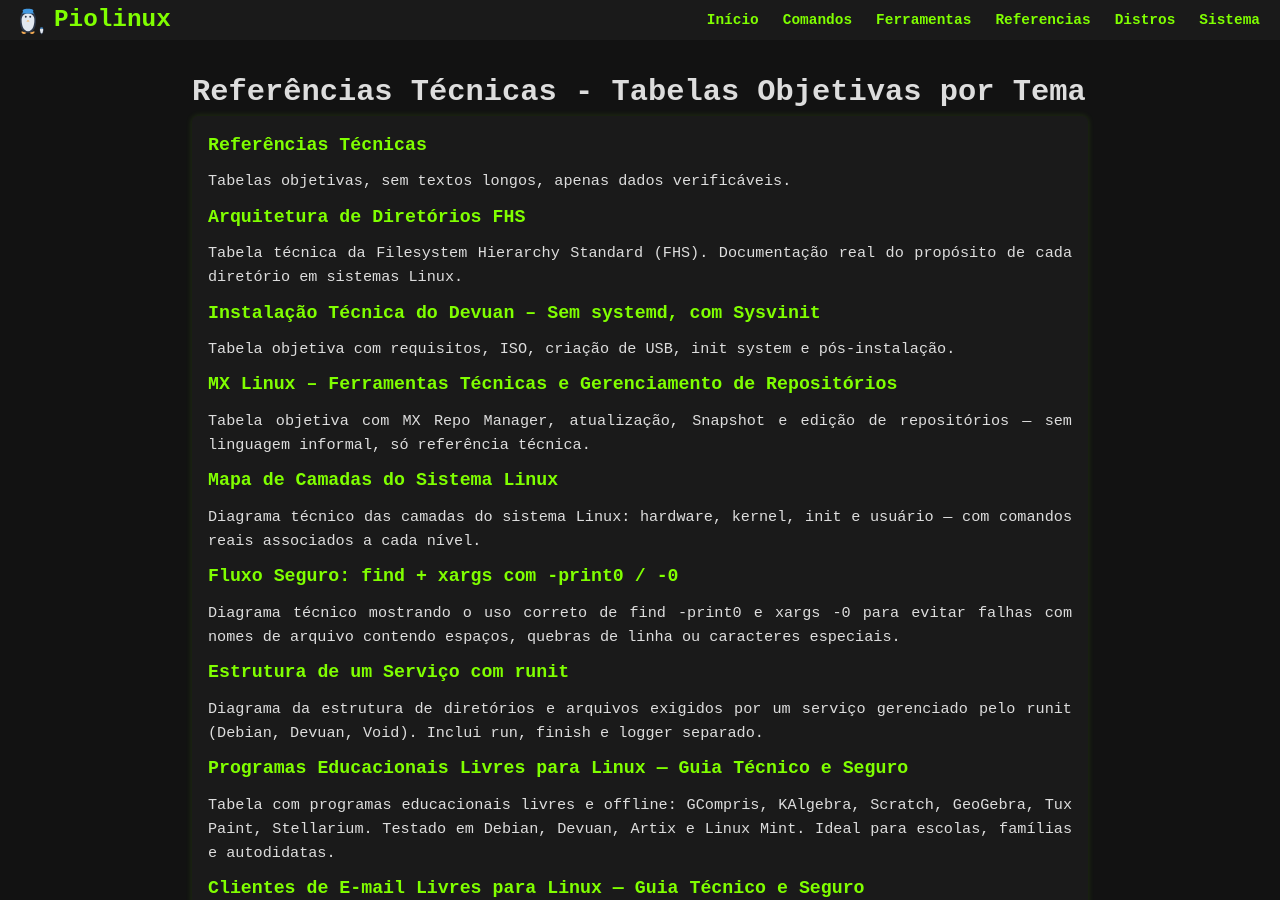
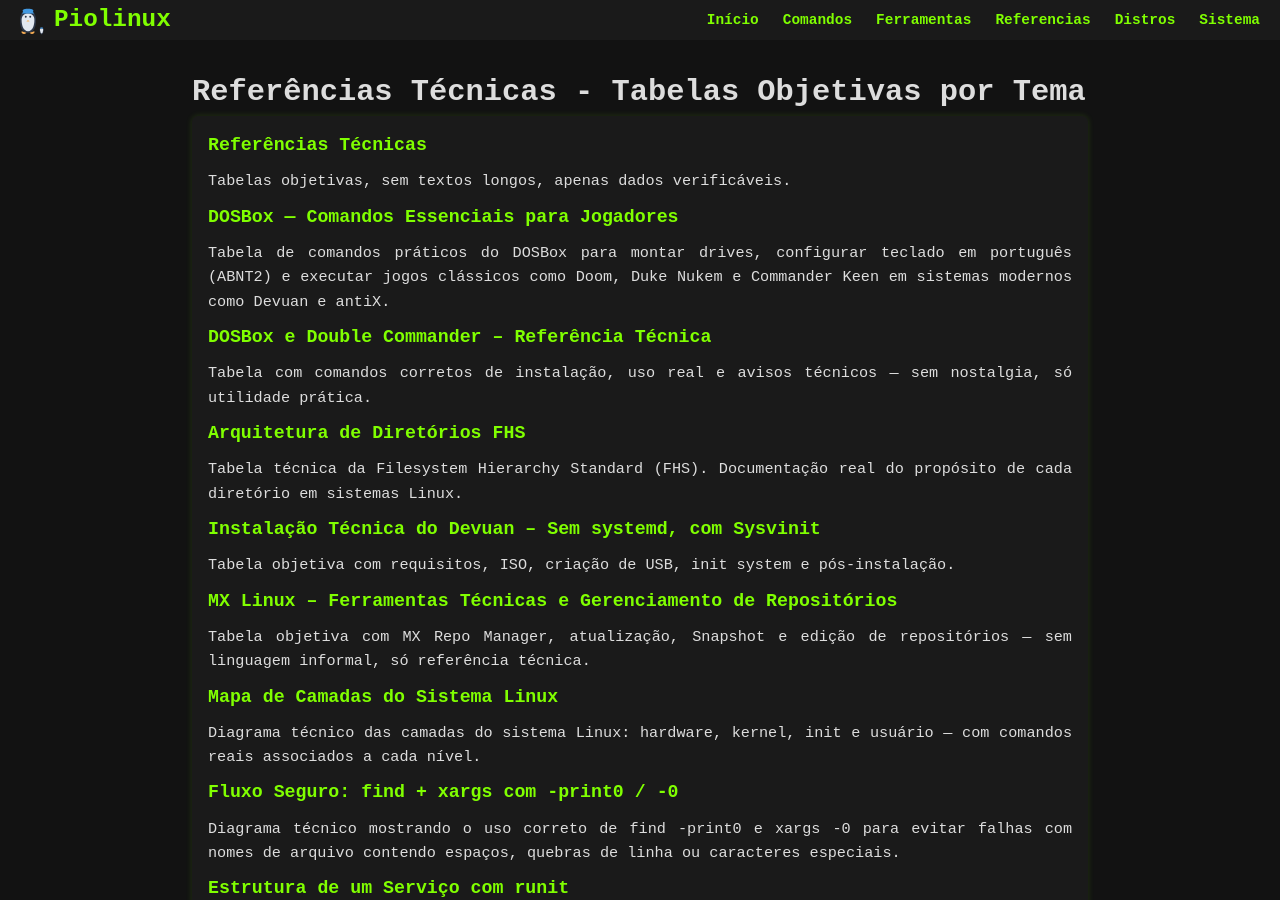
Before and after one commit to Piolinux/piolinux-site, a Jekyll site: the page built from _pages/_referencias/referencias-tecnicas-tabelas-objetivas-por-tema.md, in a window 1280 px wide and 900 px high. Built offline with Jekyll 4.4.1, drawn with Linux system fonts in a browser that asks for light colours.

Commit message:
Add files via upload

```diff
--- /dev/null
+++ b/_pages/_referencias/dosbox-comandos-essenciais-para-iniciantes.md
@@ -0,0 +1,104 @@
+---
+title: "DOSBox — Comandos Essenciais para Jogadores"
+description: "Tabela de comandos práticos do DOSBox para montar drives, configurar teclado em português (ABNT2) e executar jogos clássicos como Doom, Duke Nukem e Commander Keen em sistemas modernos como Devuan e antiX."
+layout: manual-seo
+permalink: /ferramentas/dosbox/
+tags: [dosbox, dos, jogos,]
+---
+
+
+
+
+<section>
+
+<table class="evergreen-table">
+  <thead>
+    <tr>
+      <th>Comandos.</th>
+      <th>Uso Típicos.</th>
+      <th>Resultados.</th>
+    </tr>
+  </thead>
+  <tbody>
+    <tr>
+      <td data-label="Comando"><code>mount c /home/seuuser/jogos</code></td>
+      <td data-label="Uso Típico">Monta a pasta local como unidade C: no DOS</td>
+      <td data-label="Resultado">Permite acessar arquivos do Linux como se fossem do DOS.</td>
+    </tr>
+    <tr>
+      <td data-label="Comando"><code>c:</code></td>
+      <td data-label="Uso Típico">Mudar para a unidade C:</td>
+      <td data-label="Resultado">Navega para o disco montado (necessário após mount)</td>
+    </tr>
+    <tr>
+      <td data-label="Comando"><code>dir</code></td>
+      <td data-label="Uso Típico">Listar arquivos no diretório atual.</td>
+      <td data-label="Resultado">Mostra arquivos e pastas, como no MS-DOS real.</td>
+    </tr>
+    <tr>
+      <td data-label="Comando"><code>cd GAME</code></td>
+      <td data-label="Uso Típico">Entrar na pasta GAME.</td>
+      <td data-label="Resultado">Navegação típica para acessar jogos.</td>
+    </tr>
+    <tr>
+      <td data-label="Comando"><code>GAME.EXE</code></td>
+      <td data-label="Uso Típico">Executar o jogo (ou programa)</td>
+      <td data-label="Resultado">Inicia o software legado em modo emulado.</td>
+    </tr>
+    <tr>
+      <td data-label="Comando"><code>mount d /home/seuuser/iso -t cdrom</code></td>
+      <td data-label="Uso Típico">Montar pasta como CD-ROM (para jogos com proteção).</td>
+      <td data-label="Resultado">Simula unidade de CD - necessário para alguns jogos.</td>
+    </tr>
+    <tr>
+      <td data-label="Comando"><code>exit</code></td>
+      <td data-label="Uso Típico">Sair do DOSBox.</td>
+      <td data-label="Resultado">Fecha o emulador.</td>
+    </tr>
+  </tbody>
+</table>
+
+
+<table class="evergreen-table">
+  <thead>
+    <tr>
+      <th>Elementos.</th>
+      <th>Configuração.</th>
+      <th>Finalidades.</th>
+    </tr>
+  </thead>
+  <tbody>
+    <tr>
+      <td data-label="Elemento">Arquivo de configuração.</td>
+      <td data-label="Configuração"><code>~/.dosbox/dosbox-0.74.conf</code></td>
+      <td data-label="Finalidade">Local padrão do arquivo de configuração no Linux.</td>
+    </tr>
+    <tr>
+      <td data-label="Elemento">Teclado (emulador)</td>
+      <td data-label="Configuração"><code>keyboardlayout=pt-BR</code></td>
+      <td data-label="Finalidade">Permite que o DOSBox interprete corretamente teclas acentuadas do teclado brasileiro.</td>
+    </tr>
+    <tr>
+      <td data-label="Elemento">Teclado (DOS)</td>
+      <td data-label="Configuração"><code>KEYB BR</code></td>
+      <td data-label="Finalidade">Carrega o driver de teclado do DOS para o layout brasileiro (ABNT2)</td>
+    </tr>
+    <tr>
+      <td data-label="Elemento">Inicialização automática.</td>
+      <td data-label="Configuração"><code>mount c ~/jogos<br>c:<br>KEYB BR</code></td>
+      <td data-label="Finalidade">Monta disco, muda para C: e configura teclado ao iniciar.</td>
+    </tr>
+  </tbody>
+</table>
+
+
+
+
+
+
+<img src="/assets/imagens/dosbox-fluxo.svg" alt="Fluxo básico do DOSBox" loading="lazy">
+<a href="/assets/imagens/dosbox-fluxo.svg" download>⤓ Baixar SVG</a>
+
+
+
+</section>
--- a/_pages/_referencias/referencias-tecnicas-tabelas-objetivas-por-tema.md
+++ b/_pages/_referencias/referencias-tecnicas-tabelas-objetivas-por-tema.md
@@ -25,6 +25,20 @@ tags:
 
 
 
+
+
+
+
+<div class="section">
+      {% for page in pages %}
+      {% if page.tags contains "dosbox" %}
+        <div class="ref-item">
+          <h3><a href="{{ page.url | relative_url }}">{{ page.title }}</a></h3>
+          <p>{{ page.description }}</p>
+        </div>
+      {% endif %}
+    {% endfor %}
+  </div>
 
 
 
```
